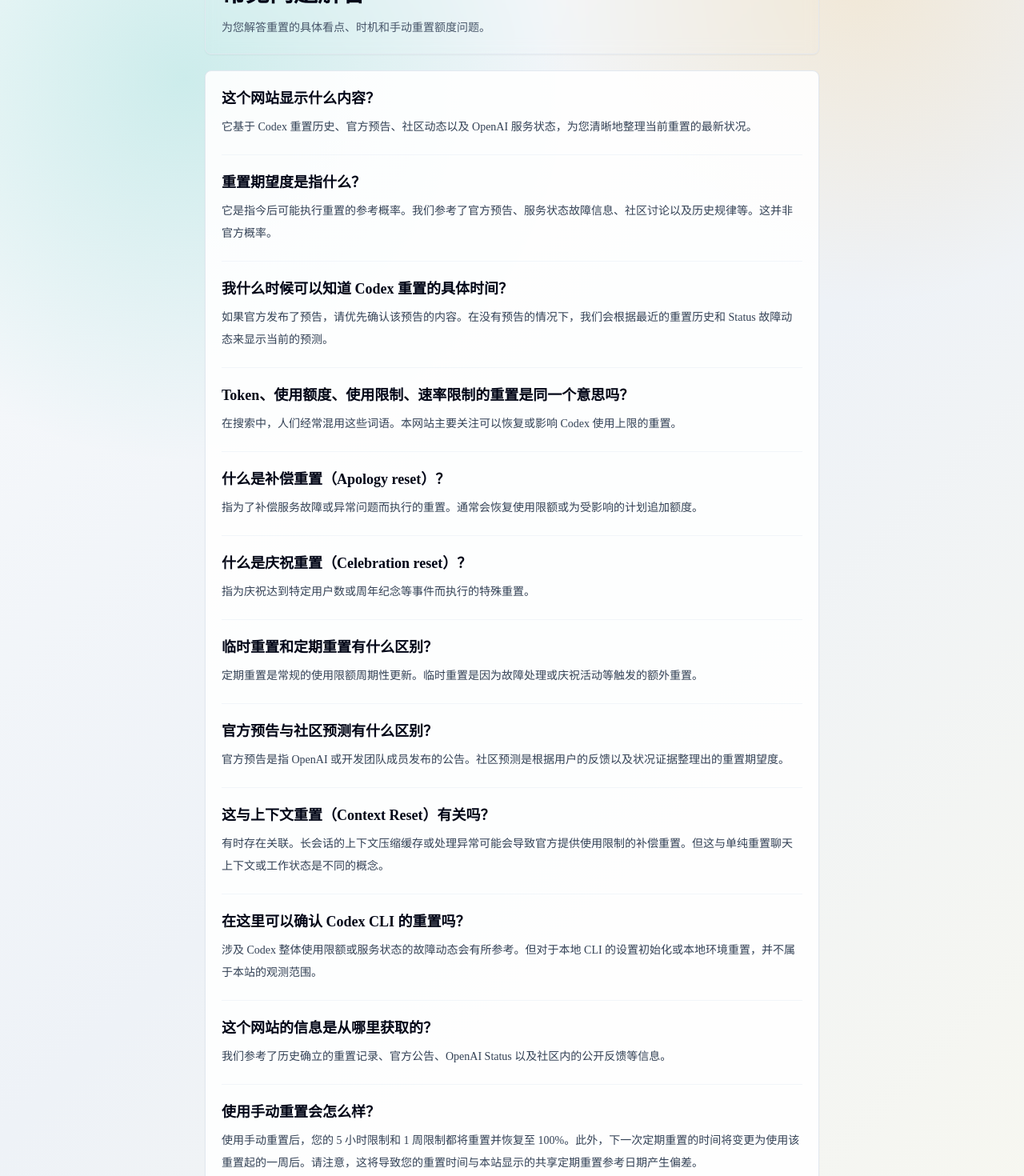
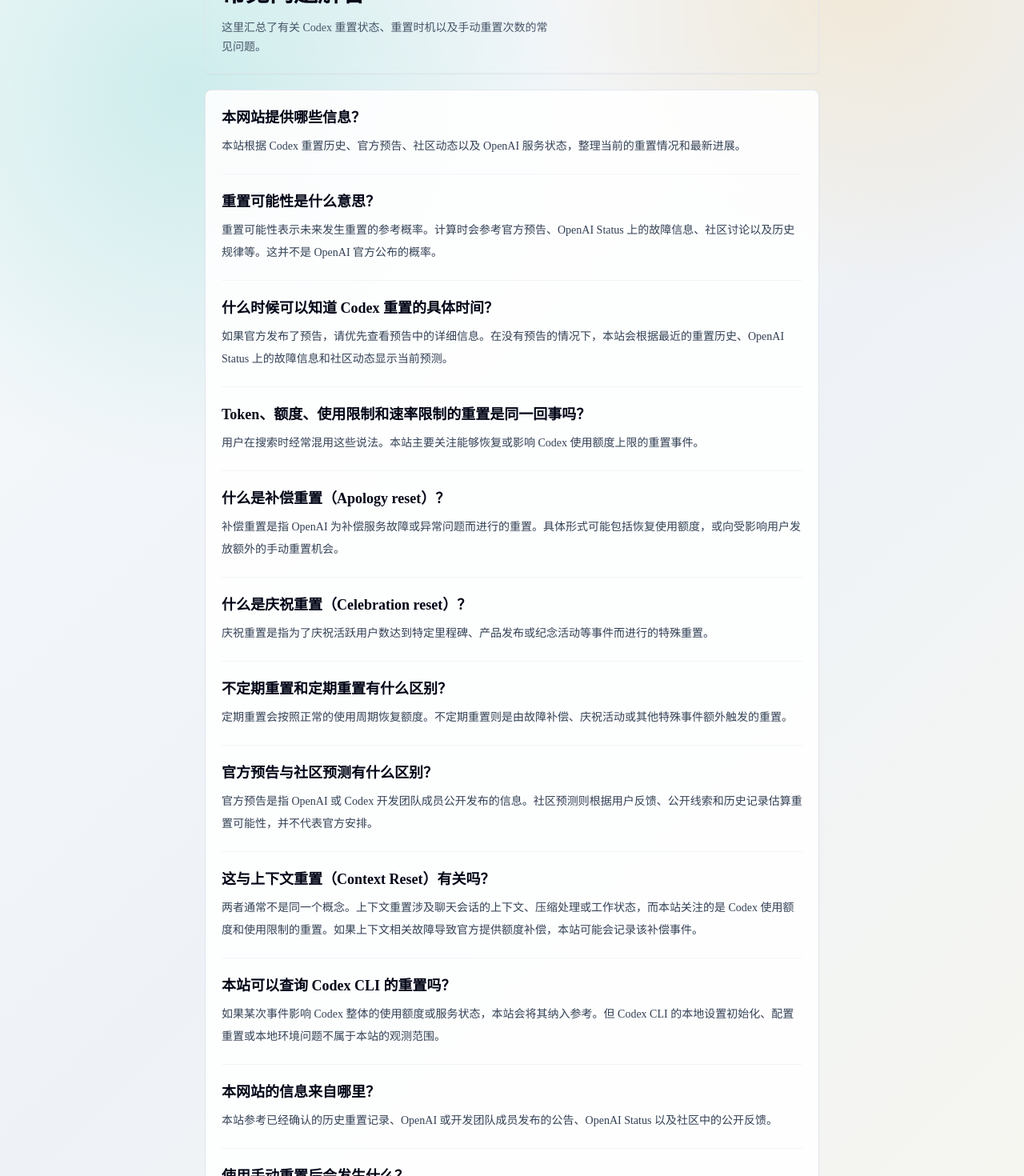
Before and after one commit to gussuri/codex-reset-observatory, a Next.js app: page /zh/faq in a window 1280 px wide. Shown: the part 100-1570 px from the top of the page at 80% size. Built offline with nearby package versions, Linux system fonts and the light colour scheme.

Commit message:
feat(i18n): improve Chinese localization for FAQ page and sync FAQPage schema

```diff
--- a/components/FaqView.tsx
+++ b/components/FaqView.tsx
@@ -155,61 +155,61 @@ export function FaqView({ locale }: FaqViewProps) {
       ] as Array<FaqItem>,
     },
     zh: {
-      category: "Codex 重置 FAQ",
+      category: "Codex 重置常见问题",
       title: "常见问题解答",
-      subTitle: "为您解答重置的具体看点、时机和手动重置额度问题。",
+      subTitle: "这里汇总了有关 Codex 重置状态、重置时机以及手动重置次数的常见问题。",
       backTop: "返回中文首页",
       about: "关于我们",
       history: "历史记录",
       otherLang: "日本語 FAQ",
       faqs: [
         {
-          question: "这个网站显示什么内容？",
-          answer: "它基于 Codex 重置历史、官方预告、社区动态以及 OpenAI 服务状态，为您清晰地整理当前重置的最新状况。",
+          question: "本网站提供哪些信息？",
+          answer: "本站根据 Codex 重置历史、官方预告、社区动态以及 OpenAI 服务状态，整理当前的重置情况和最新进展。",
         },
         {
-          question: "重置期望度是指什么？",
-          answer: "它是指今后可能执行重置的参考概率。我们参考了官方预告、服务状态故障信息、社区讨论以及历史规律等。这并非官方概率。",
+          question: "重置可能性是什么意思？",
+          answer: "重置可能性表示未来发生重置的参考概率。计算时会参考官方预告、OpenAI Status 上的故障信息、社区讨论以及历史规律等。这并不是 OpenAI 官方公布的概率。",
         },
         {
-          question: "我什么时候可以知道 Codex 重置的具体时间？",
-          answer: "如果官方发布了预告，请优先确认该预告的内容。在没有预告的情况下，我们会根据最近的重置历史和 Status 故障动态来显示当前的预测。",
+          question: "什么时候可以知道 Codex 重置的具体时间？",
+          answer: "如果官方发布了预告，请优先查看预告中的详细信息。在没有预告的情况下，本站会根据最近的重置历史、OpenAI Status 上的故障信息和社区动态显示当前预测。",
         },
         {
-          question: "Token、使用额度、使用限制、速率限制的重置是同一个意思吗？",
-          answer: "在搜索中，人们经常混用这些词语。本网站主要关注可以恢复或影响 Codex 使用上限的重置。",
+          question: "Token、额度、使用限制和速率限制的重置是同一回事吗？",
+          answer: "用户在搜索时经常混用这些说法。本站主要关注能够恢复或影响 Codex 使用额度上限的重置事件。",
         },
         {
           question: "什么是补偿重置（Apology reset）？",
-          answer: "指为了补偿服务故障或异常问题而执行的重置。通常会恢复使用限额或为受影响的计划追加额度。",
+          answer: "补偿重置是指 OpenAI 为补偿服务故障或异常问题而进行的重置。具体形式可能包括恢复使用额度，或向受影响用户发放额外的手动重置机会。",
         },
         {
           question: "什么是庆祝重置（Celebration reset）？",
-          answer: "指为庆祝达到特定用户数或周年纪念等事件而执行的特殊重置。",
+          answer: "庆祝重置是指为了庆祝活跃用户数达到特定里程碑、产品发布或纪念活动等事件而进行的特殊重置。",
         },
         {
-          question: "临时重置和定期重置有什么区别？",
-          answer: "定期重置是常规的使用限额周期性更新。临时重置是因为故障处理或庆祝活动等触发的额外重置。",
+          question: "不定期重置和定期重置有什么区别？",
+          answer: "定期重置会按照正常的使用周期恢复额度。不定期重置则是由故障补偿、庆祝活动或其他特殊事件额外触发的重置。",
         },
         {
           question: "官方预告与社区预测有什么区别？",
-          answer: "官方预告是指 OpenAI 或开发团队成员发布的公告。社区预测是根据用户的反馈以及状况证据整理出的重置期望度。",
+          answer: "官方预告是指 OpenAI 或 Codex 开发团队成员公开发布的信息。社区预测则根据用户反馈、公开线索和历史记录估算重置可能性，并不代表官方安排。",
         },
         {
           question: "这与上下文重置（Context Reset）有关吗？",
-          answer: "有时存在关联。长会话的上下文压缩缓存或处理异常可能会导致官方提供使用限制的补偿重置。但这与单纯重置聊天上下文或工作状态是不同的概念。",
+          answer: "两者通常不是同一个概念。上下文重置涉及聊天会话的上下文、压缩处理或工作状态，而本站关注的是 Codex 使用额度和使用限制的重置。如果上下文相关故障导致官方提供额度补偿，本站可能会记录该补偿事件。",
         },
         {
-          question: "在这里可以确认 Codex CLI 的重置吗？",
-          answer: "涉及 Codex 整体使用限额或服务状态的故障动态会有所参考。但对于本地 CLI 的设置初始化或本地环境重置，并不属于本站的观测范围。",
+          question: "本站可以查询 Codex CLI 的重置吗？",
+          answer: "如果某次事件影响 Codex 整体的使用额度或服务状态，本站会将其纳入参考。但 Codex CLI 的本地设置初始化、配置重置或本地环境问题不属于本站的观测范围。",
         },
         {
-          question: "这个网站的信息是从哪里获取的？",
-          answer: "我们参考了历史确立的重置记录、官方公告、OpenAI Status 以及社区内的公开反馈等信息。",
+          question: "本网站的信息来自哪里？",
+          answer: "本站参考已经确认的历史重置记录、OpenAI 或开发团队成员发布的公告、OpenAI Status 以及社区中的公开反馈。",
         },
         {
-          question: "使用手动重置会怎么样？",
-          answer: "使用手动重置后，您的 5 小时限制和 1 周限制都将重置并恢复至 100%。此外，下一次定期重置的时间将变更为使用该重置起的一周后。请注意，这将导致您的重置时间与本站显示的共享定期重置参考日期产生偏差。",
+          question: "使用手动重置后会发生什么？",
+          answer: "使用手动重置后，5 小时和 1 周的使用限制会恢复至 100%。下一次定期重置时间也会调整为从使用手动重置起的一周后。因此，你的实际重置时间可能会与本站显示的公共定期重置参考日期不同。",
         },
       ] as Array<FaqItem>,
     },
```
